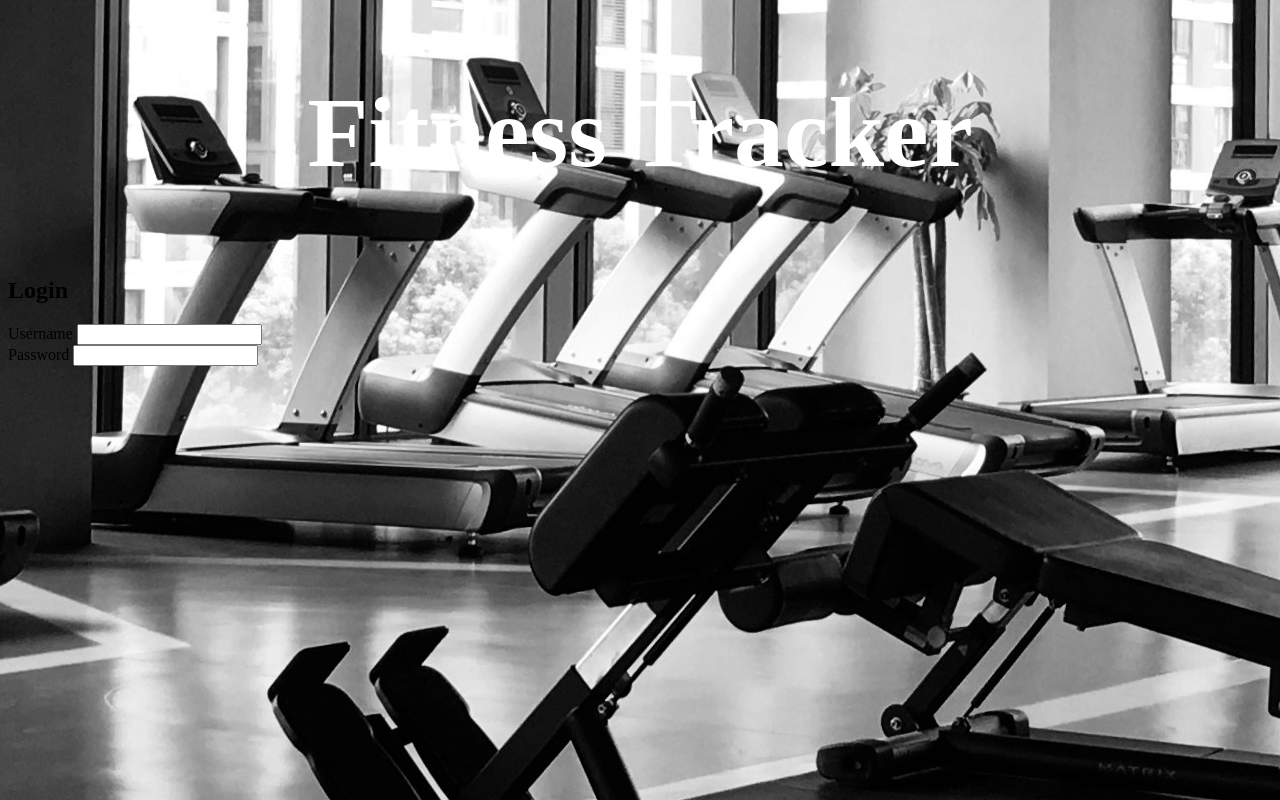
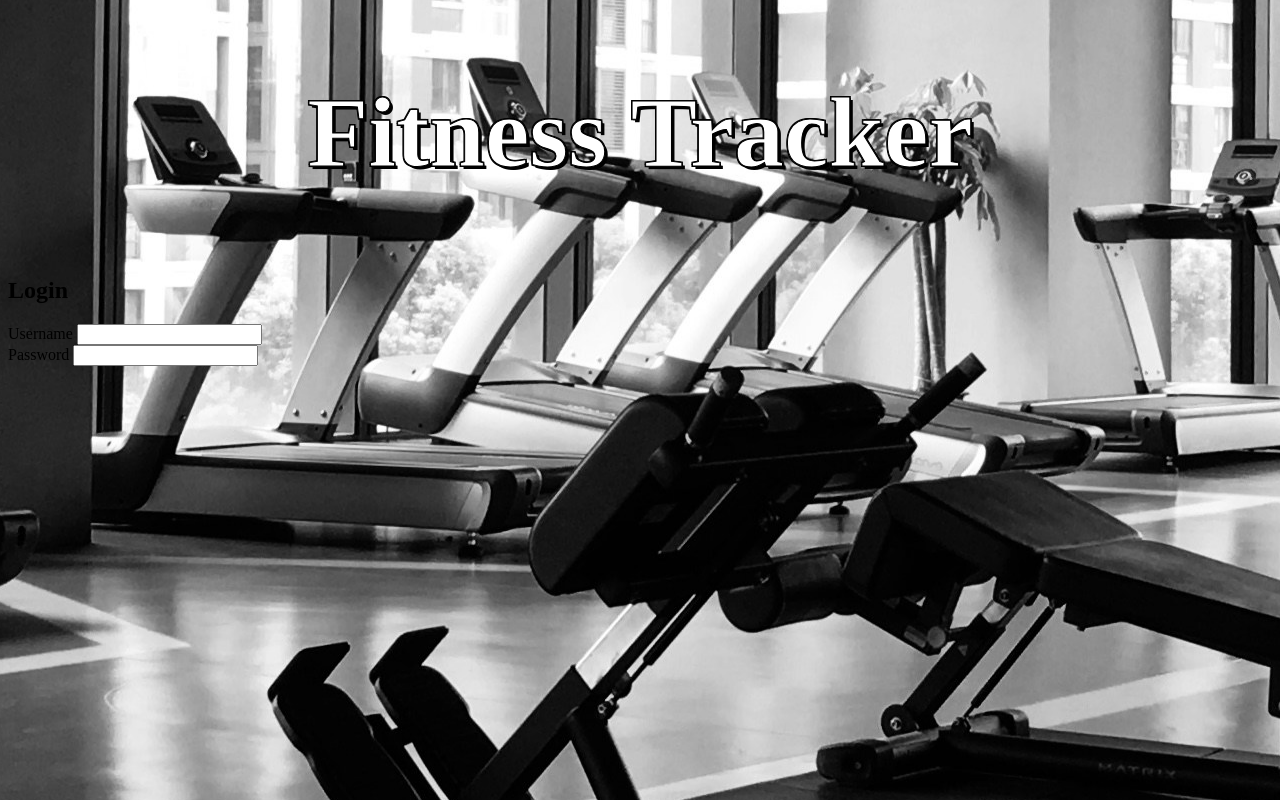
Before and after one commit to Ibraheem101/fitness-tracker-api, a plain HTML site: page frontend/index.html in a window 1280 px wide. Drawn offline with Linux system fonts and the light colour scheme.

Commit message:
style: add text outline and shadow effects to homepage title

```diff
--- a/frontend/assets/css/style.css
+++ b/frontend/assets/css/style.css
@@ -9,3 +9,14 @@ body {
     color: white;
     font-size: 50px;
 }
+
+h1 {
+    -webkit-text-stroke: 1px black;
+    color: rgb(255, 255, 255);
+    text-shadow:
+       3px 3px 0 #000,
+     -1px -1px 0 #000,
+      1px -1px 0 #000,
+      -1px 1px 0 #000,
+       1px 1px 0 #000;
+}
```
